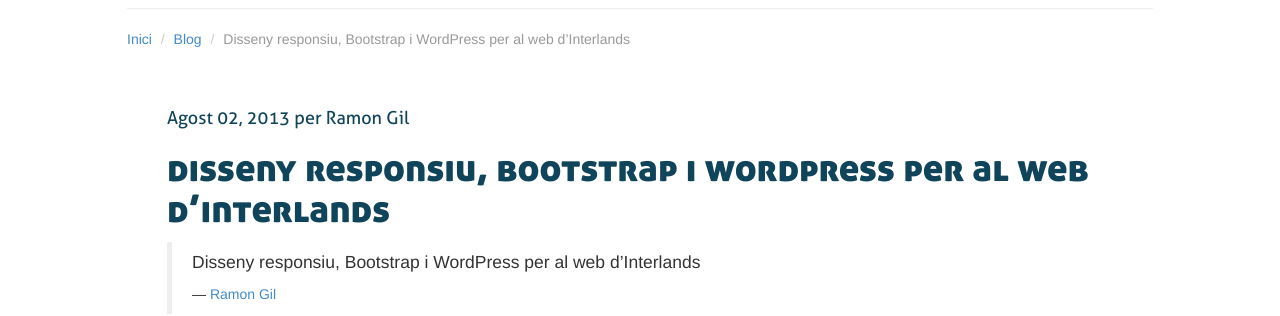
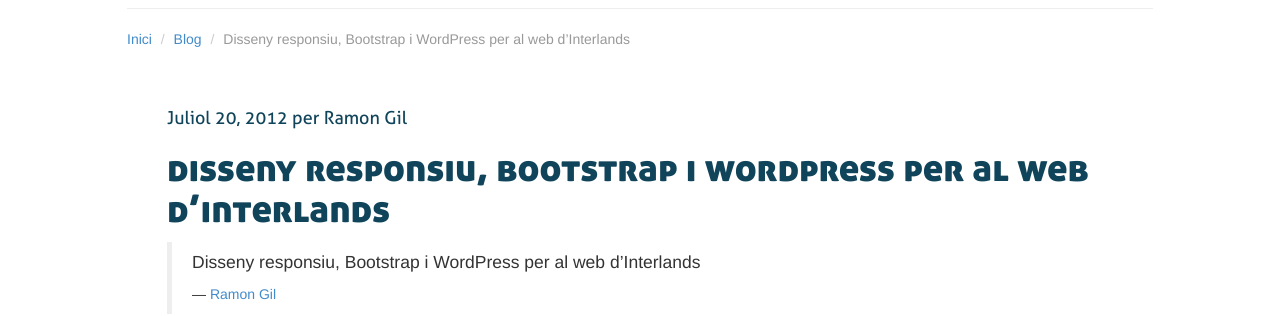
Before and after one commit to freecates/freecates.github.io, a Jekyll site: the page built from _posts/2012-07-20-disseny-web-responsiu-twitter-bootstrap-i-wordpress-per-al-web-dinterlands-ciutat-i-territori.md, in a window 1280 px wide and 1149 px high. Shown: the part 173-489 px from the top of the window. Built offline with Jekyll 4.4.1, drawn with Linux system fonts in a browser that asks for light colours; Markdown is read by kramdown in place of the engine named in the settings.

Commit message:
arreglada la data del nou post.

```diff
--- a/_posts/2012-07-20-disseny-web-responsiu-twitter-bootstrap-i-wordpress-per-al-web-dinterlands-ciutat-i-territori.md
+++ b/_posts/2012-07-20-disseny-web-responsiu-twitter-bootstrap-i-wordpress-per-al-web-dinterlands-ciutat-i-territori.md
@@ -1,6 +1,6 @@
 ---
 comments: true
-date: 2013-08-02 11:48:19
+date: 2012-07-20 11:48:19
 layout: blog
 slug: disseny-web-responsiu-twitter-bootstrap-i-wordpress-per-al-web-dinterlands-ciutat-i-territori
 title: Disseny responsiu, Bootstrap i WordPress per al web d’Interlands
```
